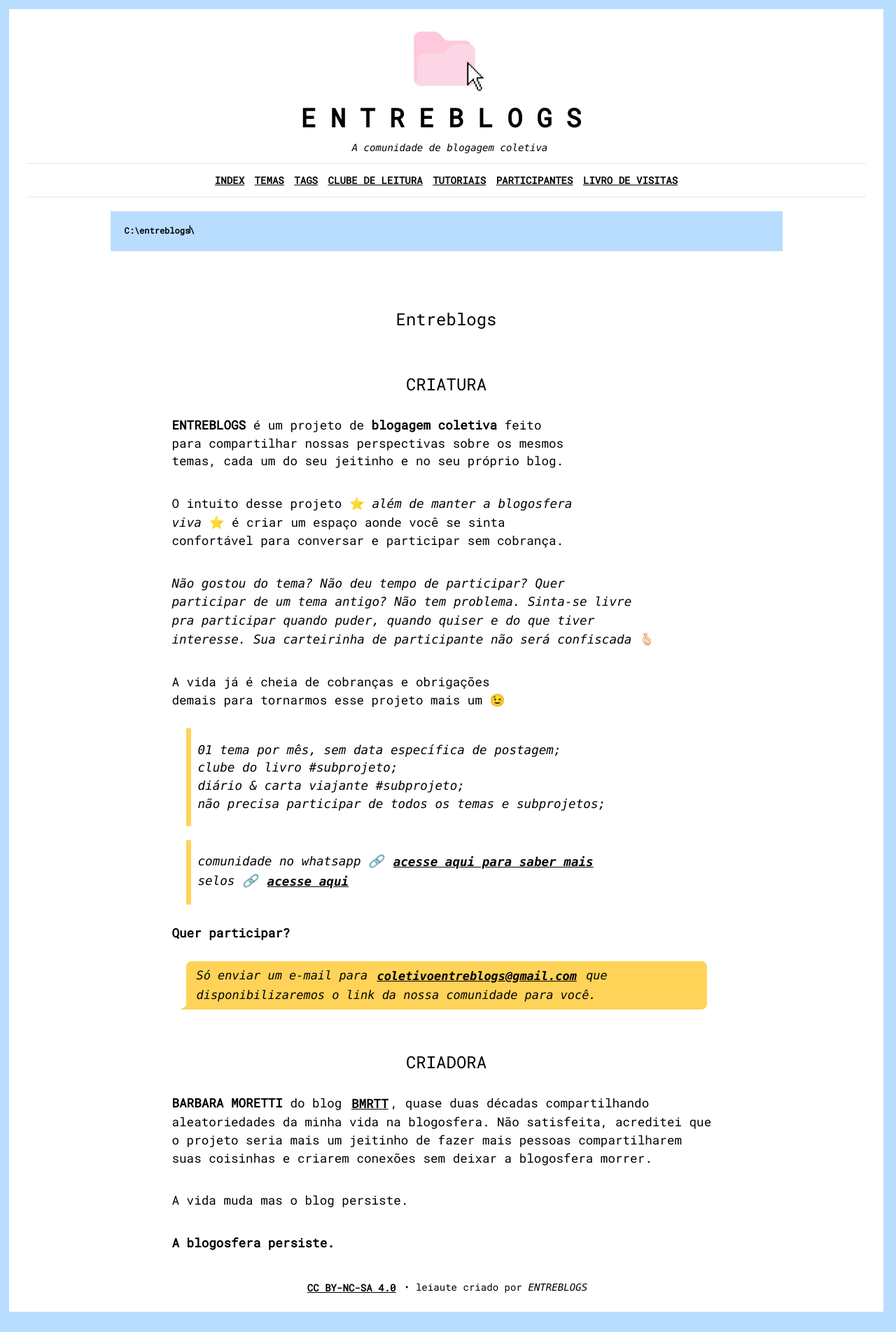
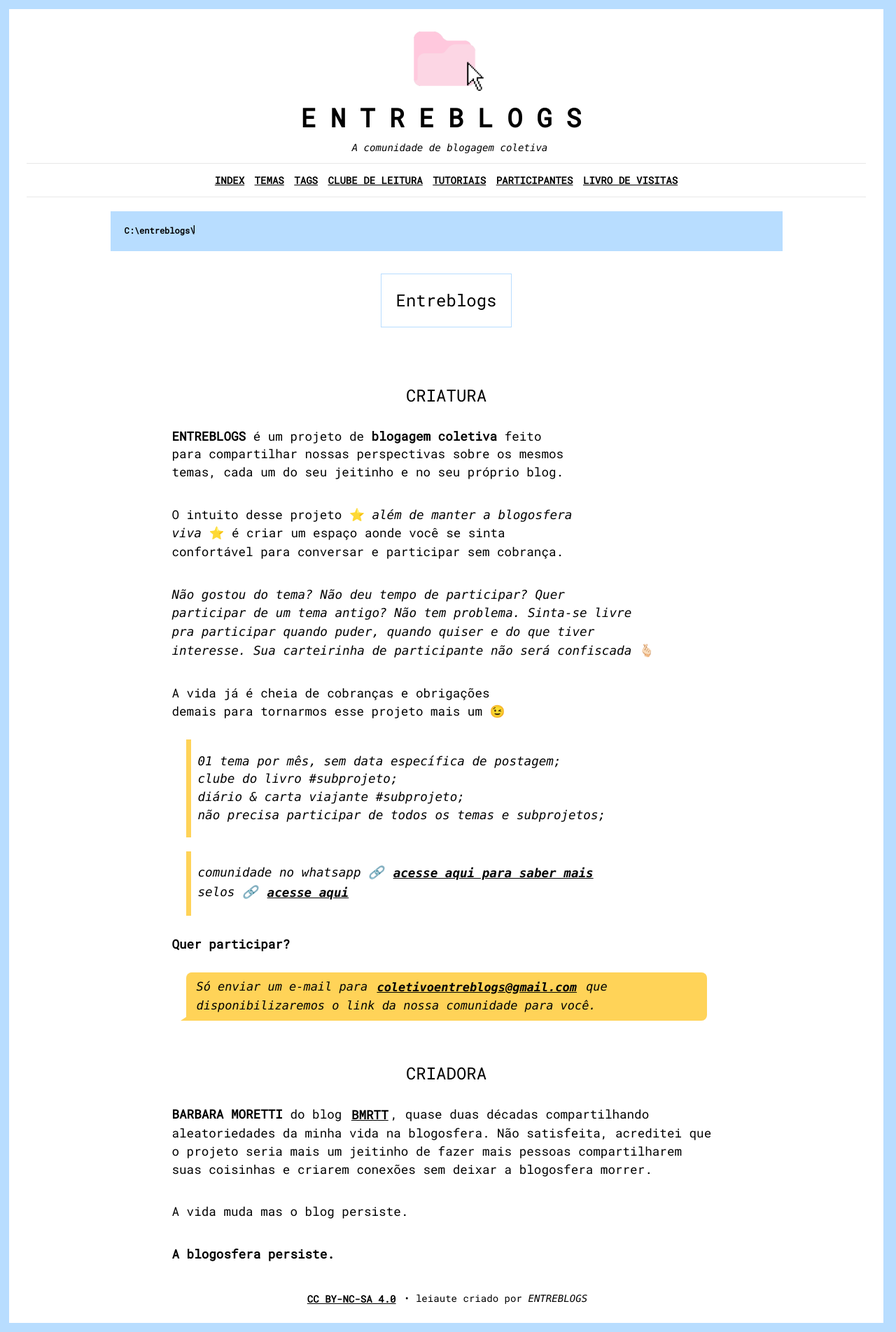
Before and after one commit to bamoretti/entreblogs, a Jekyll site: the page built from index.md, in a window 1280 px wide. Shown: the whole page at 70% size. Built offline with Jekyll 4.4.1, drawn with Linux system fonts in a browser that asks for light colours; comment, search, counter and statistics services are not loaded.

Commit message:
alteração titulo

```diff
--- a/_layouts/default.html
+++ b/_layouts/default.html
@@ -13,7 +13,7 @@
 {% endif %}
 
 <main>
-<h3>{{ page.title }}</h3>
+<h3 class="titulo-pagina">{{ page.title }}</h3>
        {{ content }}
 </main>
 
--- a/_layouts/projeto.html
+++ b/_layouts/projeto.html
@@ -5,9 +5,9 @@
 <section class="secao">
     <span class="prefixo">C:\entreblogs\</span><span class="nome-da-secao">{{ page.type }}\{{ page.title }}</span>
   </section>
+<section class="titulo-pagina">{{ page.title }}</section>
 
 <main>
-<h3>{{ page.title }}</h3>
        {{ content }}
 </main>
 
--- a/assets/styles.css
+++ b/assets/styles.css
@@ -139,7 +139,7 @@ main {
 .secao::after {
  content: "|";
  display: inline-block;
- margin-left: -18px; /* PROXIMIDADE: Diminua para encostar mais, ou use valor negativo se precisar */
+ margin-left: -12px; /* PROXIMIDADE: Diminua para encostar mais, ou use valor negativo se precisar */
  transform: translateY(-5px); /* ALTURA: Use valores em 'px' ou 'em' para subir o cursor.  Valores positivos descem, negativos sobem. */
  color: var(--cor-texto);
  animation: blink 1s step-end infinite;
@@ -152,7 +152,18 @@ main {
 }
 /* -- FINAL Gracinha do cursor piscando -- */
 
+
+
 /* -- INÍCIO estilos de tírulos -- */
+.titulo-pagina{
+ display: block;
+ border: 1px solid var(--cor-moldura);
+ margin: 0rem auto 2rem auto;
+ max-width: 60rem;
+ padding: 20px;
+ font-size: 24px;
+
+}
 h1 { /* ENTREBLOGS */
  font-size: clamp(1.5rem, 3vw, 2.3rem); /* 24–30px */
  font-weight: 700;
```
